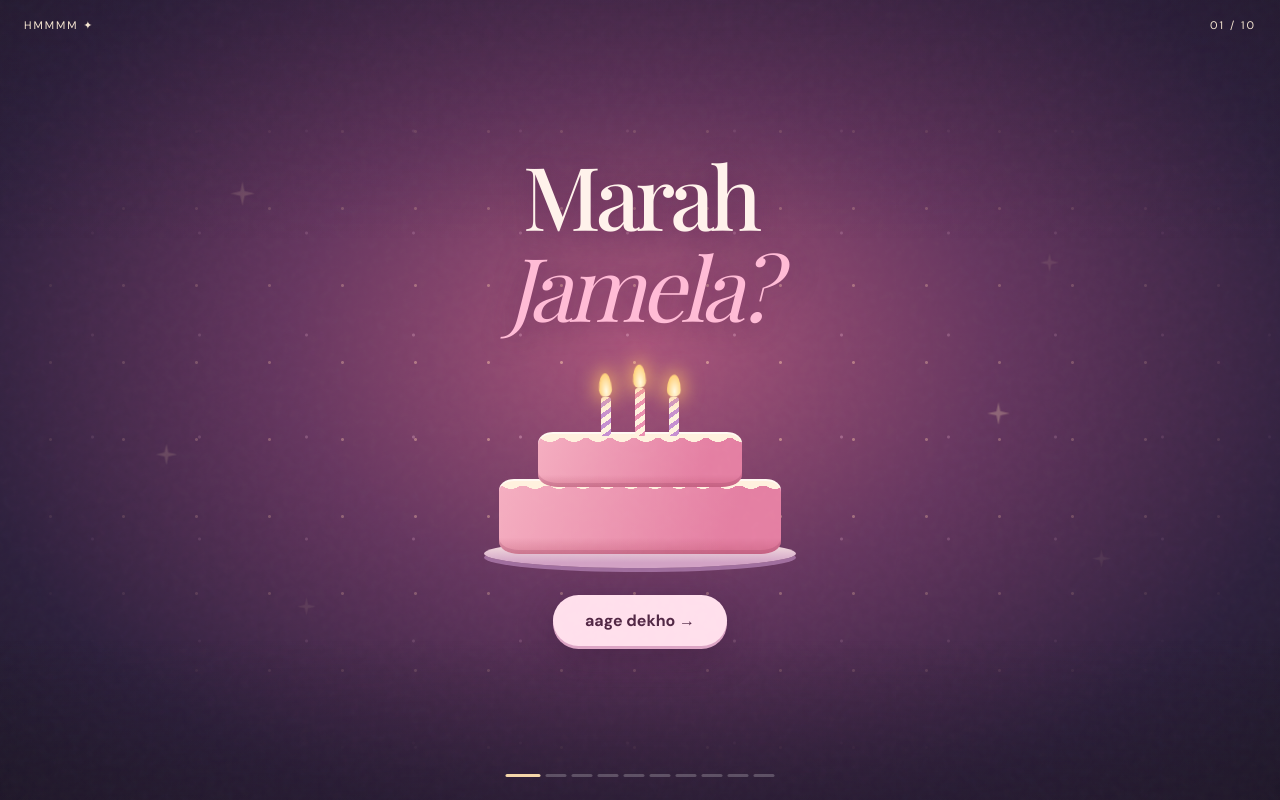
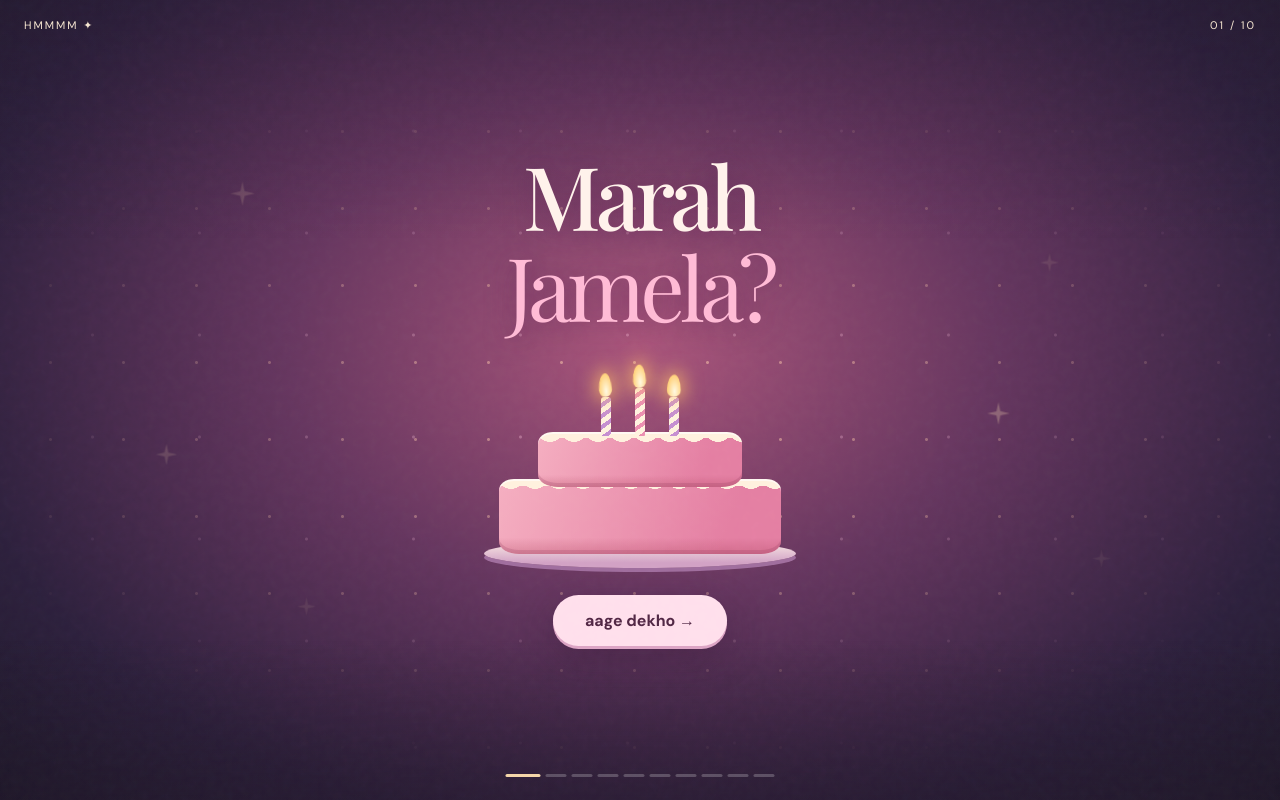
Before and after one commit to abdulrahmansad/hmmmm, a plain HTML site: page index.html in a window 1280 px wide. Drawn offline with nearby package versions, Linux system fonts and the light colour scheme; a web font is replaced by a local one.

Commit message:
Keep Jamela readable on the birthday opening

```diff
--- a/index.html
+++ b/index.html
@@ -260,7 +260,7 @@
   color:#fff2eb;
   text-shadow:0 3px 30px #4a1d4f6b!important;
 }
-.novel .party-opening .intro-title span{color:#ffbad5}
+.novel .party-opening .intro-title span{color:#ffbad5;font-style:normal}
 .party-decor{
   position:absolute;
   inset:8% 0 6%;
```
